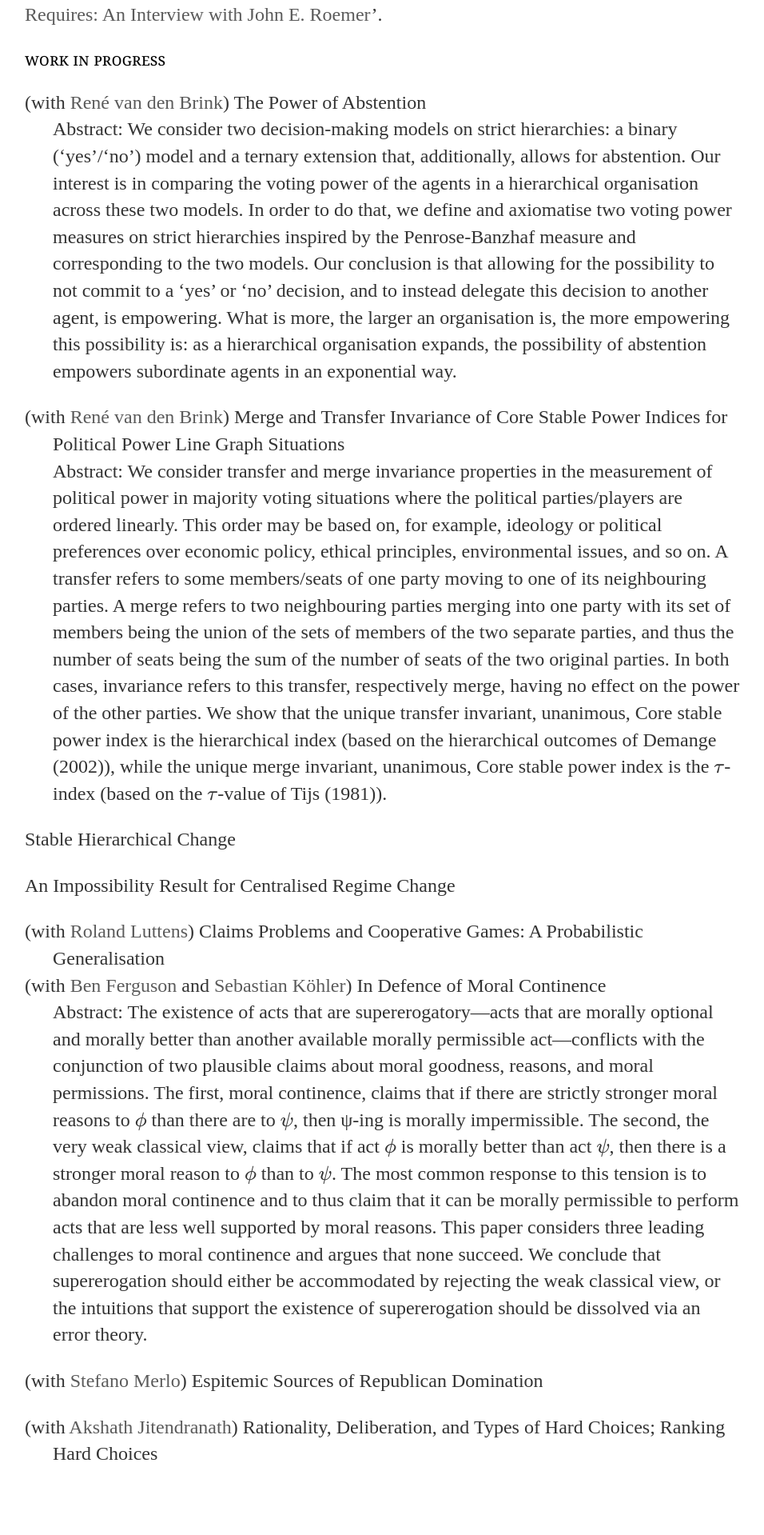
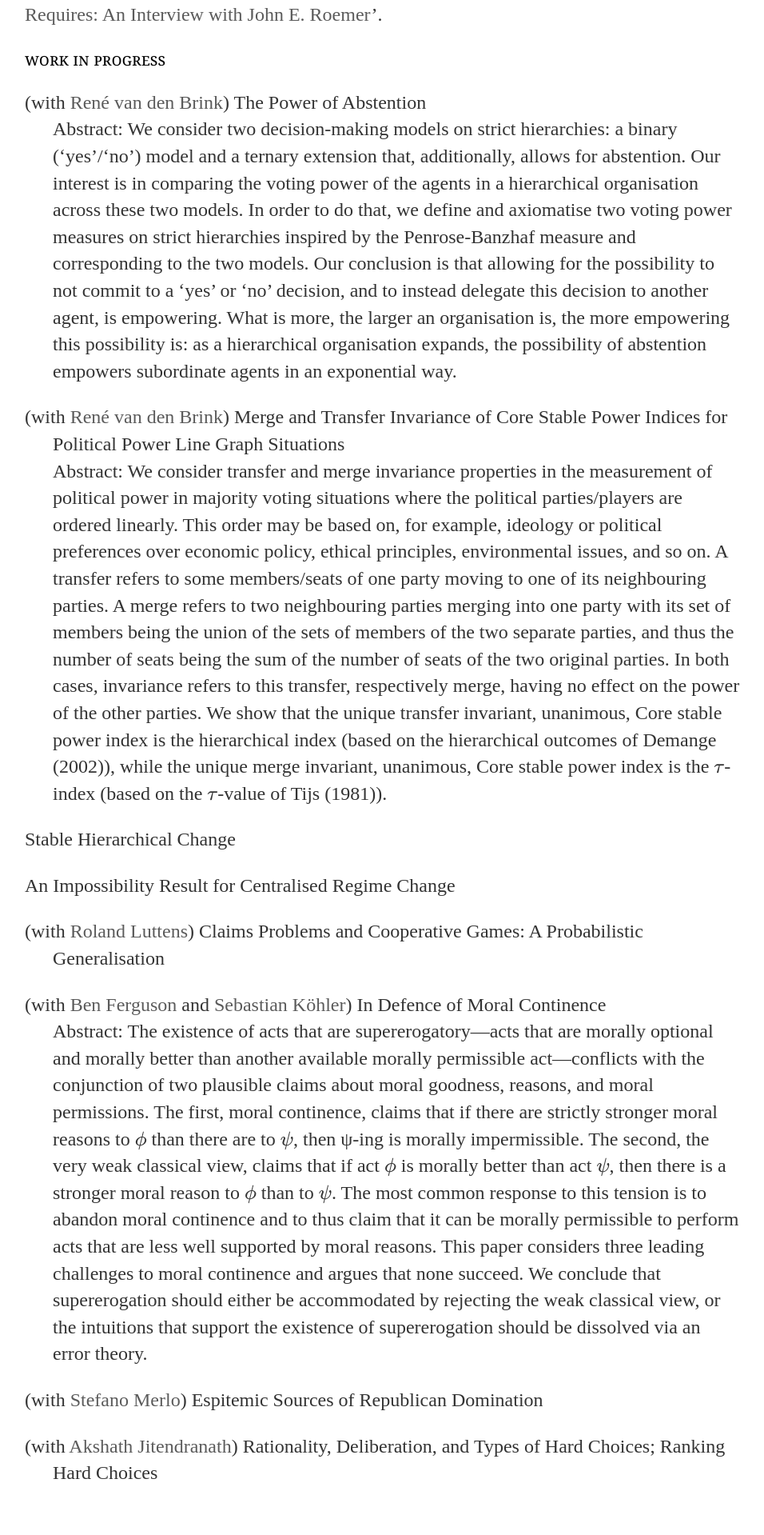
Before and after one commit to uzunovam/uzunovam, a Jekyll site: the page built from writing/index.html, in a window 1280 px wide. Shown: the part 1168-3087 px from the top of the page at 80% size, without its empty margins (161-1117 px from the left). Built offline with Jekyll 4.4.1, drawn with Linux system fonts in a browser that asks for light colours; before the commit the page ends 3063 px from its top, so only the background shows below that.

Commit message:
Update index.html

```diff
--- a/writing/index.html
+++ b/writing/index.html
@@ -20,7 +20,7 @@
 	<p class="firstreference">Stable Hierarchical Change</p>
 	<p class="firstreference">An Impossibility Result for Centralised Regime Change</p>
 	<p class="firstreference">(with <a href="https://research.vu.nl/en/persons/roland-iwan-luttens">Roland Luttens</a>) Claims Problems and Cooperative Games: A Probabilistic Generalisation</p>
-	<p class="middlereference">(with <a href="https://www.benjaminferguson.org/">Ben Ferguson</a> and <a href="https://sekoehler.weebly.com/">Sebastian Köhler</a>) In Defence of Moral Continence</br>
+	<p class="firstreference">(with <a href="https://www.benjaminferguson.org/">Ben Ferguson</a> and <a href="https://sekoehler.weebly.com/">Sebastian Köhler</a>) In Defence of Moral Continence</br>
 	Abstract: The existence of acts that are supererogatory—acts that are morally optional and morally better than another available morally permissible act—conflicts with the conjunction of two plausible claims about moral goodness, reasons, and moral permissions. The first, moral continence, claims that if there are strictly stronger moral reasons to \(\phi\) than there are to \(\psi\), then ψ-ing is morally impermissible. The second, the very weak classical view, claims that if act \(\phi\) is morally better than act \(\psi\), then there is a stronger moral reason to \(\phi\) than to \(\psi\). The most common response to this tension is to abandon moral continence and to thus claim that it can be morally permissible to perform acts that are less well supported by moral reasons. This paper considers three leading challenges to moral continence and argues that none succeed. We conclude that supererogation should either be accommodated by rejecting the weak classical view, or the intuitions that support the existence of supererogation should be dissolved via an error theory.</p>
 	<p class="firstreference">(with <a href="https://www.stefanomerlo.org/">Stefano Merlo</a>) Espitemic Sources of Republican Domination</p>
 	<p class="firstreference">(with <a href="https://akshathjitendranath.weebly.com/">Akshath Jitendranath</a>) Rationality, Deliberation, and Types of Hard Choices; Ranking Hard Choices</p>
```
